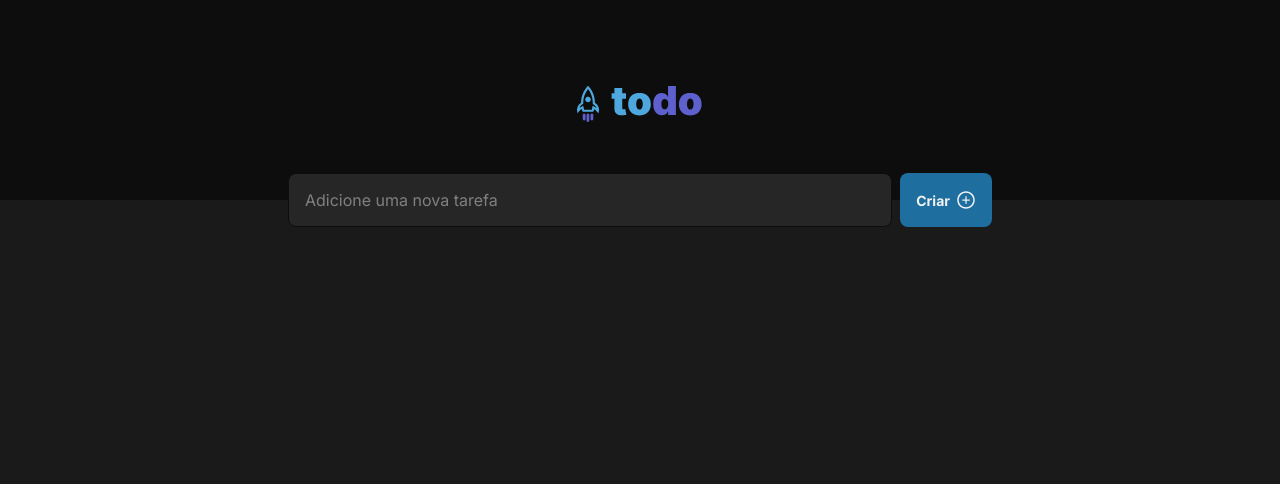
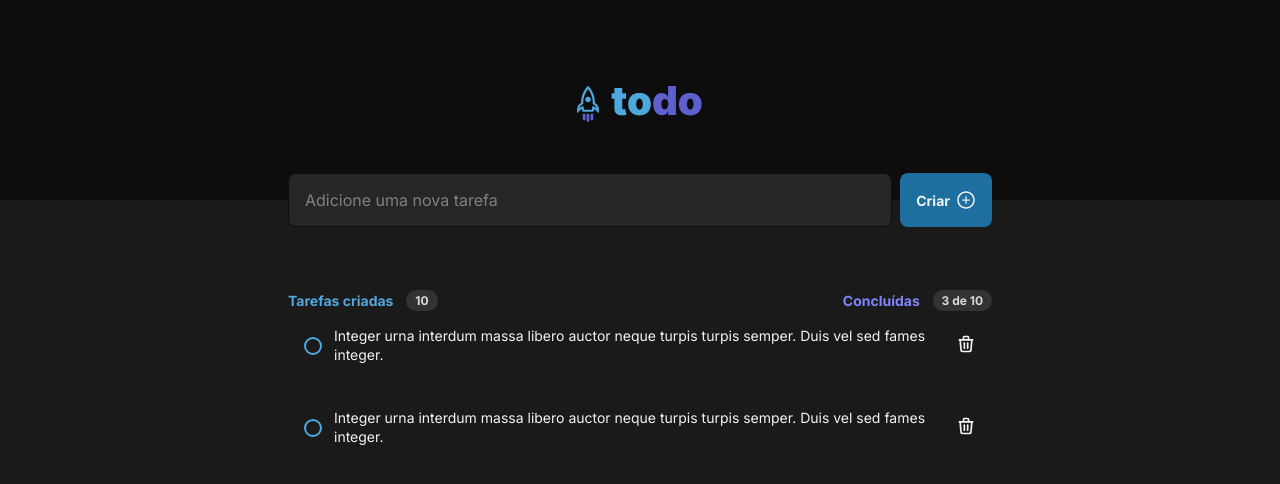
Before and after one commit to felipengr/todo-Iginite, a React (Vite) app: page / in a window 1280 px wide. Shown: the top 484 px of the page. Built offline with nearby package versions, Linux system fonts and the light colour scheme.

Commit message:
Lista de tarefas

```diff
--- a/src/App.tsx
+++ b/src/App.tsx
@@ -1,9 +1,11 @@
 import { Header } from "./components/Header"
+import { Tasks } from "./components/Tasks"
 
 function App() {
   return (
     <>
       <Header />
+      <Tasks />
     </>
   )
 }
--- /dev/null
+++ b/src/components/Task/index.tsx
@@ -0,0 +1,19 @@
+import { TbTrash } from 'react-icons/tb'
+import styles from './task.module.css'
+
+export function Task() {
+    return (
+        <div className={styles.task}>
+            <button className={styles.checkContainer}>
+                <div />
+            </button>
+            <p>
+                Integer urna interdum massa libero auctor neque turpis turpis semper. Duis vel sed fames integer.
+            </p>
+
+            <button className={styles.deleteButton}>
+                <TbTrash size={20} />
+            </button>
+        </div>
+    )
+}
--- /dev/null
+++ b/src/components/Task/task.module.css
@@ -0,0 +1,38 @@
+.task {
+    width: 100%;
+    background-color: var(--gary-500);
+    border: 1px solid var(--gary-400);
+    padding: 1rem;
+    border-radius: 8px;
+    display: flex;
+    align-items: center;
+    justify-content: space-between;
+    gap: 0.75rem;
+}
+
+.task p {
+    font-size: 0.875rem;
+    line-height: 1.18rem;
+    color: var(--gary-100);
+    margin-right: auto;
+}
+
+.checkContainer {
+    min-width: 1.125rem;
+    height: 1.125rem;
+    background: none;
+    border: none;
+}
+
+.checkContainer div {
+    width: 100%;
+    height: 100%;
+    border: 2px solid var(--blue);
+    border-radius: 50%;
+}
+
+.deleteButton {
+    background: none;
+    border: none;
+    color: var(--gary-300);
+}
--- /dev/null
+++ b/src/components/Tasks/index.tsx
@@ -0,0 +1,23 @@
+import { Task } from '../Task'
+import styles from './tasks.module.css'
+
+export function Tasks() {
+    return (
+        <section className={styles.tasks}>
+            <header className={styles.header}>
+                <div>
+                    <p>Tarefas criadas</p>
+                    <span>10</span>
+                </div>
+                <div>
+                    <p className={styles.textPurple}>Concluídas</p>
+                    <span>3 de 10</span>
+                </div>
+            </header>
+            <div className={styles.list}>
+                <Task />
+                <Task />
+            </div>
+        </section>
+    )
+}
--- /dev/null
+++ b/src/components/Tasks/tasks.module.css
@@ -0,0 +1,45 @@
+.tasks {
+    width: 100%;
+    max-width: 46rem;
+    margin: 0 auto;
+    margin-top: 5.625rem;
+    padding: 0 1rem;
+}
+
+.header {
+    display: flex;
+    align-items: center;
+    justify-content: space-between;
+    margin-top: 1.5rem;
+}
+
+.header div {
+    display: flex;
+    align-items: center;
+    gap: 0.8rem;
+}
+
+.header p {
+    color: var(--blue);
+    font-size: 0.875rem;
+    font-weight: 700;
+}
+
+.header span {
+    background-color: var(--gray-400);
+    color: var(--gray-200);
+    padding: 3px 9px;
+    border-radius: 999px;
+    font-size: 0.75rem;
+    font-weight: 700;
+}
+
+.header p.textPurple {
+    color: var(--purple);
+}
+
+.list {
+    display: flex;
+    flex-direction: column;
+    gap: 0.75rem;
+}
```
